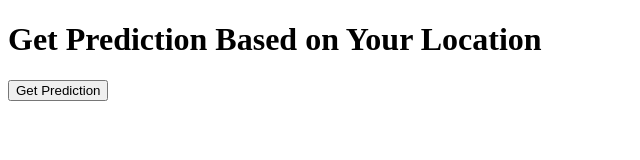
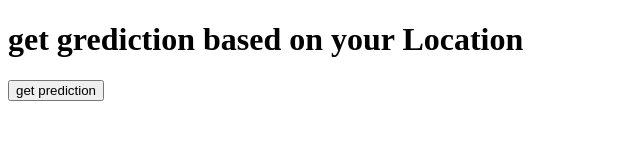
Before and after one commit to nvobugari/speed, a plain HTML site: page templates/index.html in a window 1280 px wide. Shown: the whole page, without its empty margins (0-640 px from the left). Drawn offline with Linux system fonts and the light colour scheme.

Commit message:
Update index.html

```diff
--- a/templates/index.html
+++ b/templates/index.html
@@ -1,11 +1,11 @@
 <!DOCTYPE html>
 <html>
 <head>
-    <title>power Outage prediction</title>
+    <title>Power Outage Prediction</title>
 </head>
 <body>
-    <h1>Get Prediction Based on Your Location</h1>
-    <button id="predictionButton">Get Prediction</button>
+    <h1>get grediction based on your Location</h1>
+    <button id="predictionButton">get prediction</button>
 
     <script>
         document.getElementById('predictionButton').addEventListener('click', function () {
```
